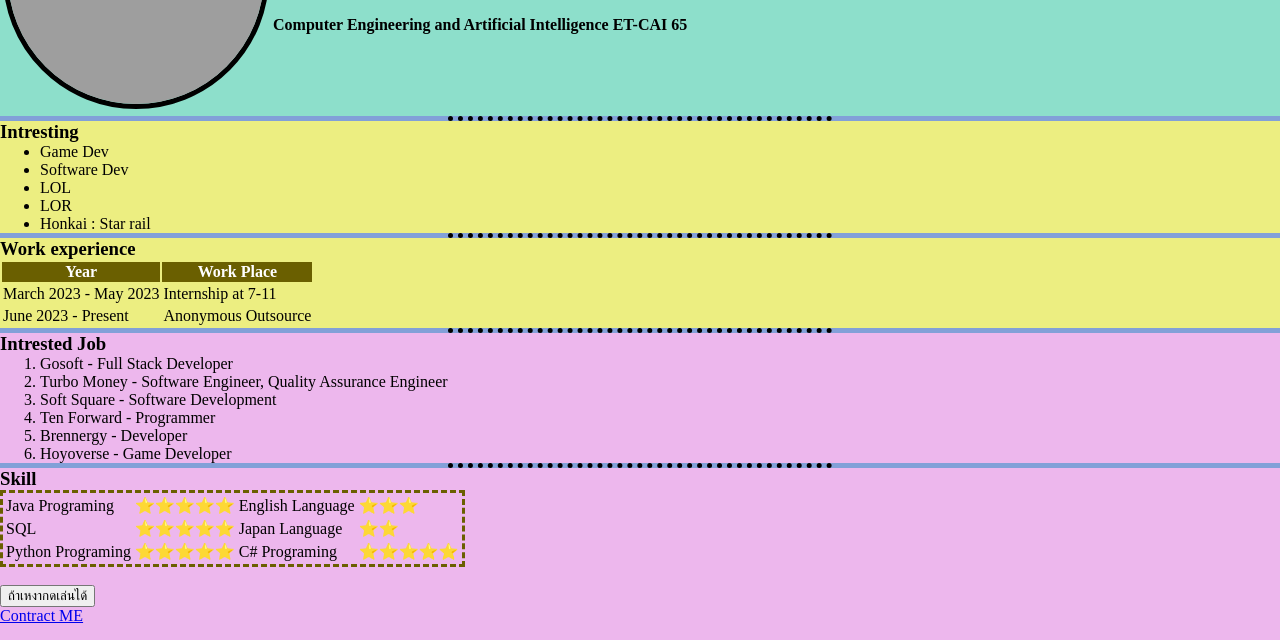
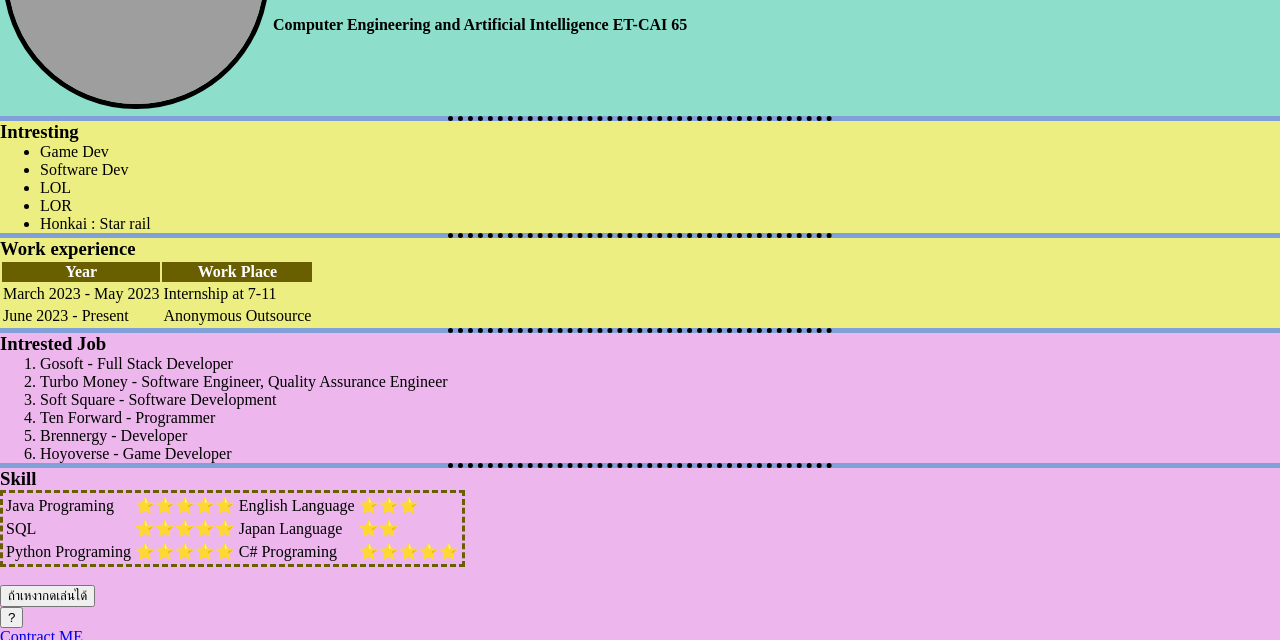
Before and after one commit to NAMEMYZ/WebDev2023, a plain HTML site: page index.html in a window 1280 px wide. Shown: the part 160-800 px from the top of the page. Drawn offline with Linux system fonts and the light colour scheme; grey boxes are pictures that could not be loaded.

Commit message:
Add files via upload

```diff
--- a/alert.js
+++ b/alert.js
@@ -11,3 +11,22 @@ function testclick(){
 console.log("แอบมองเธออยู่นะจ๊ะ");
 console.log("เธอจะเห็น console ตรงนี้ไหมน้า");
 console.log("ถ้าเห็นก็ ก็เห็นนั่นแหละไม่มีอะไรหรอกอิอิ");
+
+function clicks(){
+    let result = confirm("อยากรู้เปล่าว่าซ่อน Easter egg ไว้กี่ที่?");
+    if(result){
+        alert("ไม่รู้เหมือนกันไม่ได้นับอิอิ");
+    }
+    else{
+        let r2 = confirm("ไม่อยากรู้จริงๆหรอ");
+        if(r2){
+            alert("ไม่รู้เหมือนกันไม่ได้นับอิอิ");
+        }
+        else{
+            alert("ไปก็ได้ชิ");
+            const button = document.getElementById("myButton");
+            button.style.display = "none";
+
+        }
+    }
+}
--- a/index.html
+++ b/index.html
@@ -25,7 +25,9 @@
         </thead>
     </table>
     </div>
+
     <hr>
+
     <div class ="middle">
     <h3>Intresting</h3>
     <ul>
@@ -91,7 +93,9 @@
         </tr>
     </table>
     <br>
-    <button onclick="testclick(0)">ถ้าเหงากดเล่นได้</button>
+    <button onclick="testclick()">ถ้าเหงากดเล่นได้</button>
+    <br>
+    <button id="myButton" onclick="clicks()">?</button>
     <br>
     <a href = contract.html> Contract ME </a><br><br>
     </div>
```
